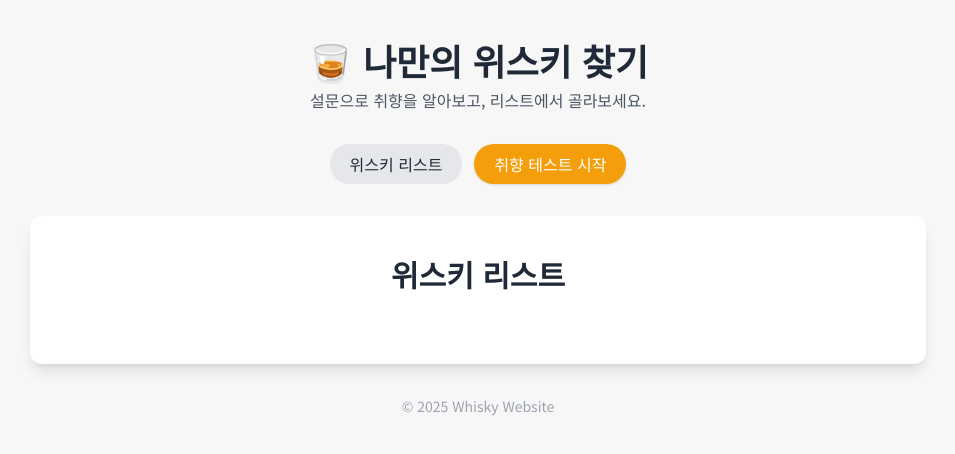
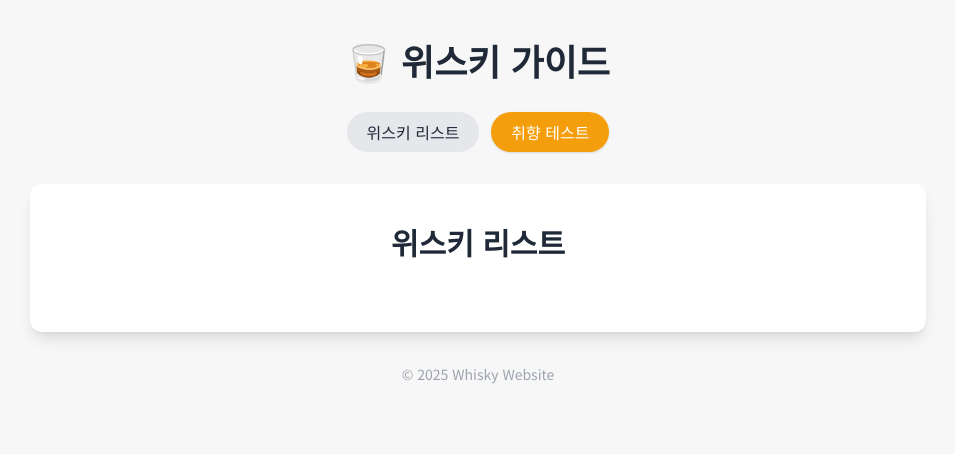
Before and after one commit to vanillaflame07-a11y/WhiskyWebsite, a plain HTML site: page WhiskyWeb/static/index.html in a window 1280 px wide. Shown: the whole page, without its empty margins (162-1117 px from the left). Drawn offline with nearby package versions, Linux system fonts and the light colour scheme; no server answers.

Commit message:
Update index.html

```diff
--- a/WhiskyWeb/static/index.html
+++ b/WhiskyWeb/static/index.html
@@ -60,8 +60,7 @@
 
     <!-- 헤더 -->
     <header class="w-full max-w-4xl text-center">
-      <h1 class="text-4xl font-extrabold">🥃 나만의 위스키 찾기</h1>
-      <p class="text-gray-600 mt-2">설문으로 취향을 알아보고, 리스트에서 골라보세요.</p>
+      <h1 class="text-4xl font-extrabold">🥃 위스키 가이드</h1>
     </header>
 
     <!-- 액션 버튼 -->
@@ -70,7 +69,7 @@
         위스키 리스트
       </button>
       <button onclick="showView('testView')" class="px-5 py-2 rounded-full bg-amber-500 text-white hover:bg-amber-600 shadow transition">
-        취향 테스트 시작
+        취향 테스트
       </button>
     </div>
 
```
